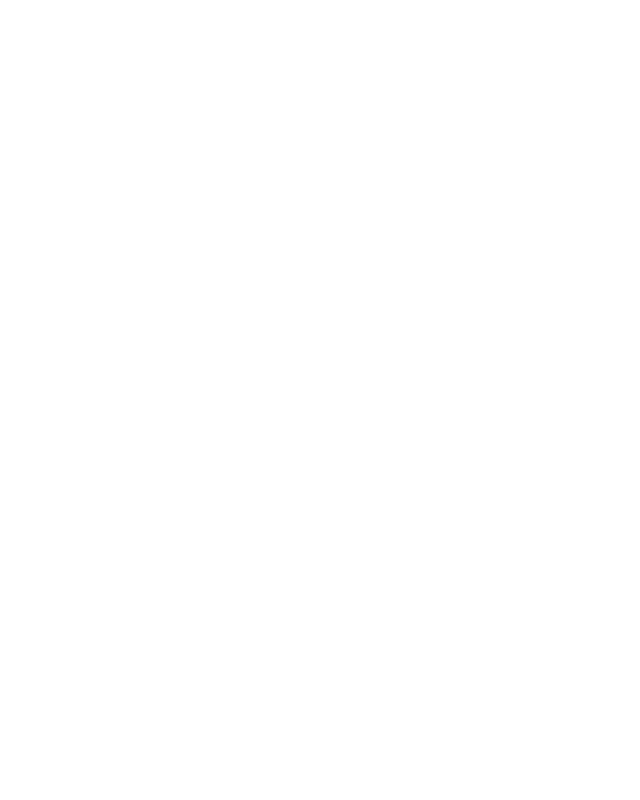
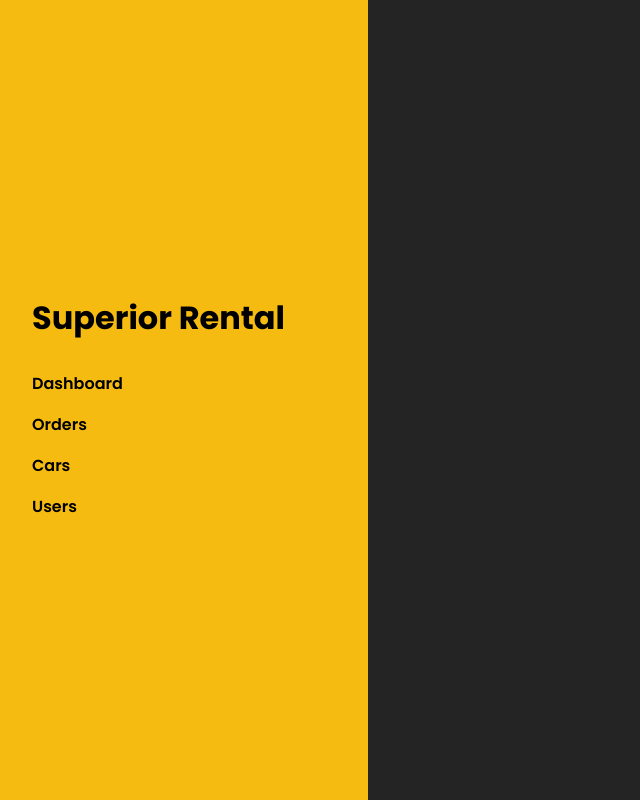
Before and after one commit to sathakhussam/superior-dashboard, a React (Create React App) app: page / in a window 1280 px wide. Shown: the whole page, without its empty margins (0-640 px from the left). Built offline with nearby package versions, Linux system fonts and the light colour scheme.

Commit message:
Added sidebar and colors

```diff
--- a/public/index.html
+++ b/public/index.html
@@ -25,6 +25,8 @@
       Learn how to configure a non-root public URL by running `npm run build`.
     -->
     <title>React App</title>
+    <link rel="preconnect" href="https://fonts.gstatic.com">
+    <link href="https://fonts.googleapis.com/css2?family=Poppins:wght@400;500;600;700&display=swap" rel="stylesheet">
   </head>
   <body>
     <noscript>You need to enable JavaScript to run this app.</noscript>
--- a/src/App.css
+++ b/src/App.css
@@ -1,38 +1,26 @@
 .App {
-  text-align: center;
+  background-color: #242424;
+  display: flex;
 }
 
-.App-logo {
-  height: 40vmin;
-  pointer-events: none;
+.App .sidebar {
+  display: flex;
+  flex-direction: column;
+  justify-content: center;
+  padding: 1rem 2rem;
+  height: 100vh;
+  position: sticky;
+  top: 0;
+  flex: 1;
+  background-color: #f5bb11;
 }
 
-@media (prefers-reduced-motion: no-preference) {
-  .App-logo {
-    animation: App-logo-spin infinite 20s linear;
-  }
+.App .sidebar .sidebar--links a {
+  display: block;
+  font-weight: 600;
+  padding: 0.5rem 0;
 }
 
-.App-header {
-  background-color: #282c34;
-  min-height: 100vh;
-  display: flex;
-  flex-direction: column;
-  align-items: center;
-  justify-content: center;
-  font-size: calc(10px + 2vmin);
-  color: white;
+.App .content {
+  flex: 3;
 }
-
-.App-link {
-  color: #61dafb;
-}
-
-@keyframes App-logo-spin {
-  from {
-    transform: rotate(0deg);
-  }
-  to {
-    transform: rotate(360deg);
-  }
-}
--- a/src/App.js
+++ b/src/App.js
@@ -1,13 +1,27 @@
-import {Switch, Route} from 'react-router-dom'
+import {Switch, Route, Link} from 'react-router-dom'
+
+// Pages
+import Dashboard from "./pages/dashboard/dashboard.page"
 
 import './App.css';
 
 function App() {
   return (
     <div className="App">
-      <Switch>
-        <Route exact path="/" component={null} />
-      </Switch>
+      <div className="sidebar">
+        <h1>Superior Rental</h1>
+        <div className="sidebar--links">
+          <Link to="/">Dashboard</Link>
+          <Link to="/">Orders</Link>
+          <Link to="/">Cars</Link>
+          <Link to="/">Users</Link>
+        </div>
+      </div>
+      <div className="content">
+        <Switch>
+          <Route exact path="/" component={Dashboard} />
+        </Switch>
+      </div>
     </div>
   );
 }
--- a/src/index.css
+++ b/src/index.css
@@ -1,13 +1,20 @@
+* {
+  box-sizing: border-box;
+}
+
+a {
+  color: black;
+  text-decoration: none;
+}
+
 body {
   margin: 0;
-  font-family: -apple-system, BlinkMacSystemFont, 'Segoe UI', 'Roboto', 'Oxygen',
-    'Ubuntu', 'Cantarell', 'Fira Sans', 'Droid Sans', 'Helvetica Neue',
-    sans-serif;
+  font-family: "Poppins", sans-serif;
   -webkit-font-smoothing: antialiased;
   -moz-osx-font-smoothing: grayscale;
 }
 
 code {
-  font-family: source-code-pro, Menlo, Monaco, Consolas, 'Courier New',
+  font-family: source-code-pro, Menlo, Monaco, Consolas, "Courier New",
     monospace;
 }
--- /dev/null
+++ b/src/pages/dashboard/dashboard.page.jsx
@@ -0,0 +1,13 @@
+import React, { Component } from 'react';
+import './dashboard.styles.css'
+
+class Dashboard extends Component {
+    render() {
+        return (
+            <div className="Dashboard">
+            </div>
+        );
+    }
+}
+
+export default Dashboard;
```
Also changed, not shown: src/components/header/header.component.jsx (added), src/components/header/header.styles.css (added), src/pages/dashboard/dashboard.styles.css (added).
